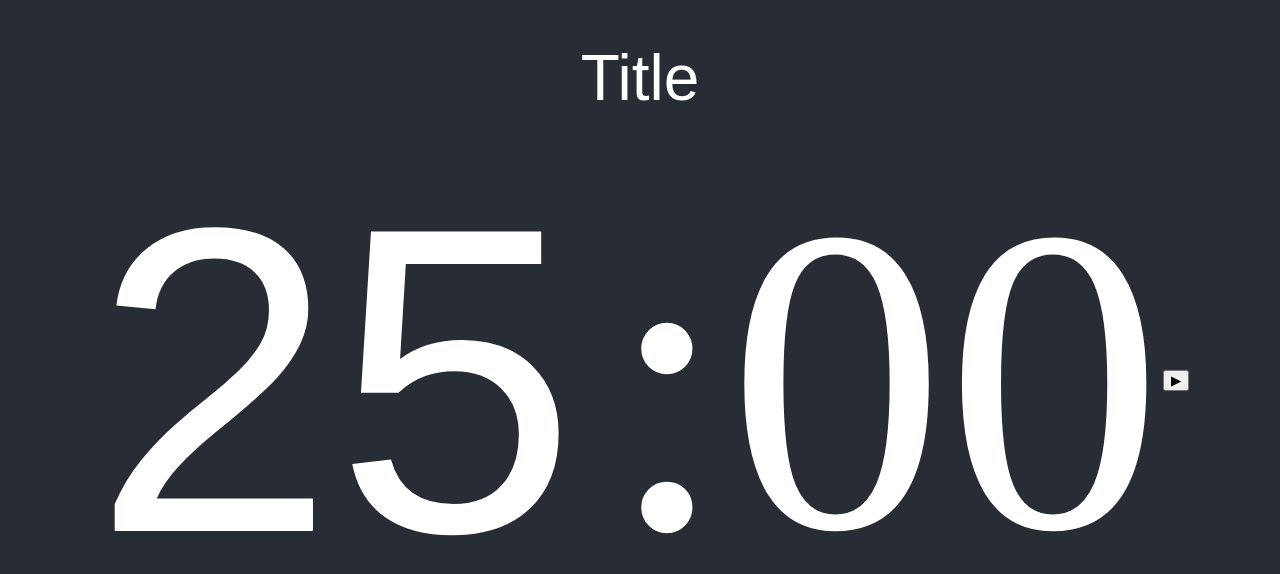
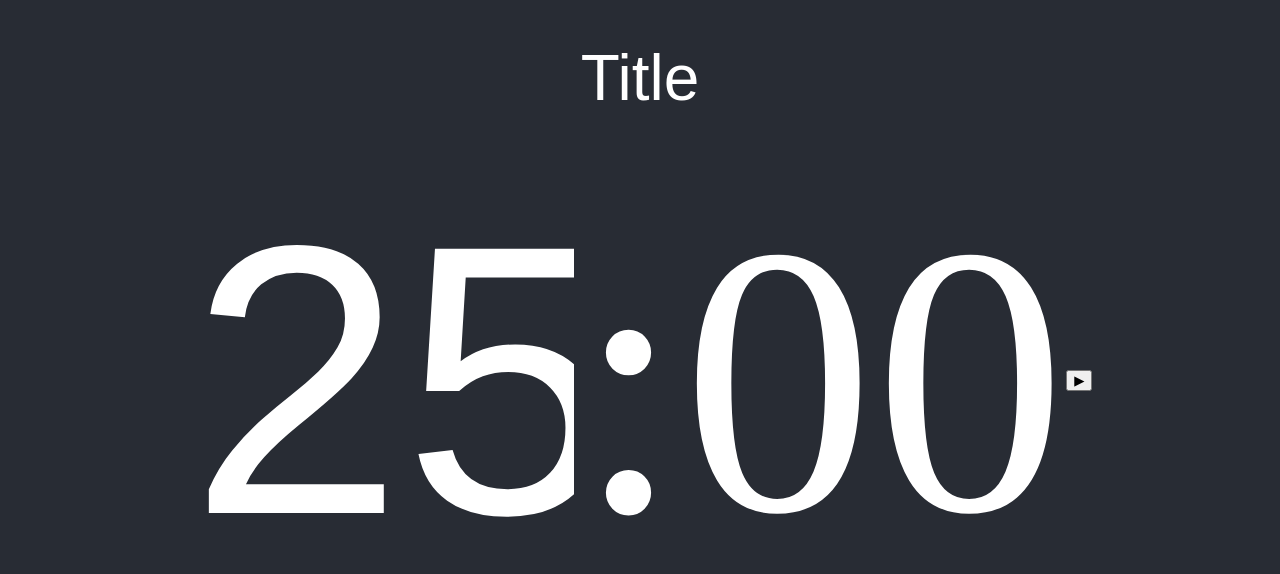
Before and after one commit to lb-/mtg-timer, a React (Create React App) app: page / in a window 1280 px wide. Shown: the top 574 px of the page. Built offline with nearby package versions, Linux system fonts and the light colour scheme; a web font is replaced by a local one.

Commit message:
Reduce font size

```diff
--- a/src/Timer.scss
+++ b/src/Timer.scss
@@ -4,7 +4,7 @@
   cursor: default;
   display: flex;
   font-family: 'Oxygen Mono';
-  font-size: 34vw;
+  font-size: 30vw;
   height: 35vw;
   justify-content: center;
   width: 100%;
@@ -13,7 +13,7 @@
     background: transparent;
     border: none;
     color: white;
-    font-size: 34vw;
-    width: 40vw;
+    font-size: 30vw;
+    width: 30vw;
   }
 }
```
